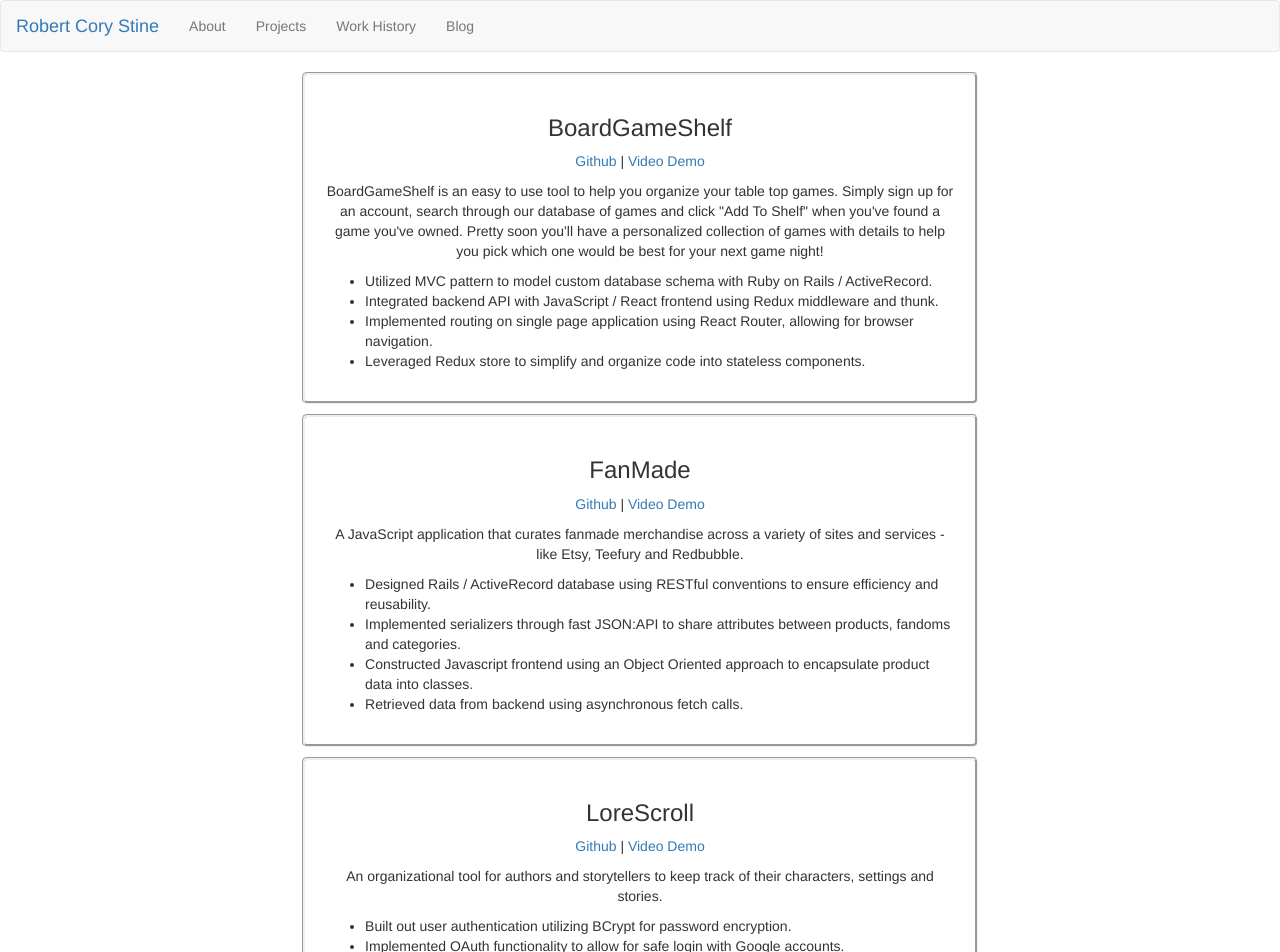
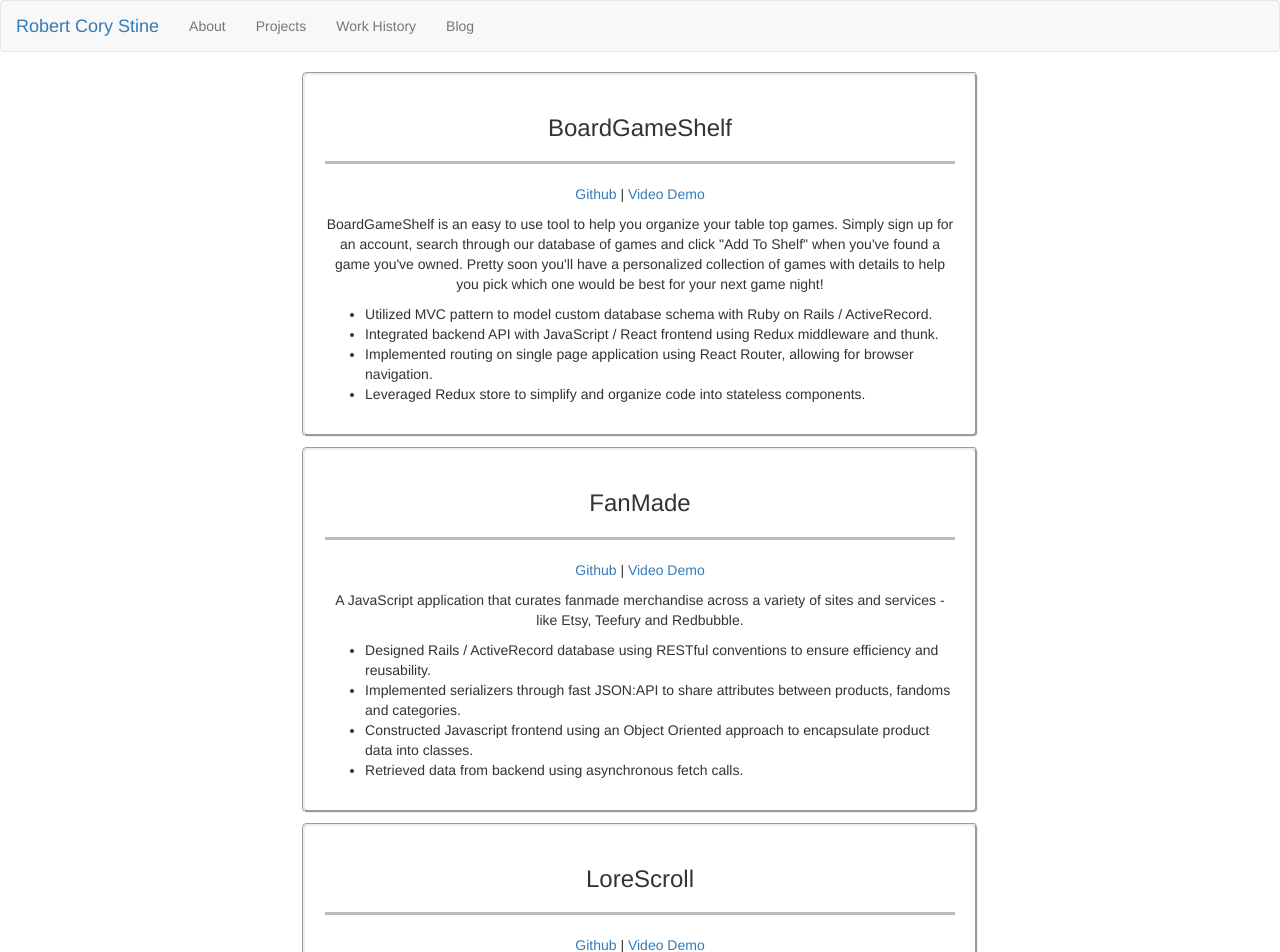
Before and after one commit to GoldenPavilion/portfolio, a React (Create React App) app: page /projects in a window 1280 px wide. Shown: the top 952 px of the page. Built offline with nearby package versions, Linux system fonts and the light colour scheme.

Commit message:
added and styled dividing lines in Projects

```diff
--- a/src/App.css
+++ b/src/App.css
@@ -112,3 +112,7 @@
   margin: 4px;
   border-radius: 5px;
 }
+
+hr.solid {
+  border-top: 3px solid #bbb;
+}
--- a/src/Projects.js
+++ b/src/Projects.js
@@ -6,6 +6,7 @@ const Projects = () => {
         <div className="projects">
             <div className="card">
                 <h3 className="card-title">BoardGameShelf</h3>
+                <hr class="solid" />
                 <p><a href="https://github.com/GoldenPavilion/react-redux-boardgames">Github</a> | <a href="https://www.youtube.com/watch?v=A637U6qeCj8">Video Demo</a></p>
                 <p className="card-text">BoardGameShelf is an easy to use tool to help you organize your table top games. Simply sign up for an account, search through our database of games and click "Add To Shelf" when you've found a game you've owned. Pretty soon you'll have a personalized collection of games with details to help you pick which one would be best for your next game night!</p>
                 <ul className="proj-list">
@@ -17,6 +18,7 @@ const Projects = () => {
             </div>
             <div className="card">
                 <h3 className="card-title">FanMade</h3>
+                <hr class="solid" />
                 <p><a href="https://github.com/GoldenPavilion/js_project_fanmade">Github</a> | <a href="https://www.youtube.com/watch?v=CnQky8X72a8">Video Demo</a></p>
                 <p className="card-text">A JavaScript application that curates fanmade merchandise across a variety of sites and services - like Etsy, Teefury and Redbubble.</p>
                 <ul className="proj-list">
@@ -28,6 +30,7 @@ const Projects = () => {
             </div>
             <div className="card">
                 <h3 className="card-title">LoreScroll</h3>
+                <hr class="solid" />
                 <p><a href="https://github.com/GoldenPavilion/LoreScroll">Github</a> | <a href="https://www.youtube.com/watch?v=l-ee5Js_-cU">Video Demo</a></p>
                 <p className="card-text">An organizational tool for authors and storytellers to keep track of their characters, settings and stories.</p>
                 <ul className="proj-list">
```
